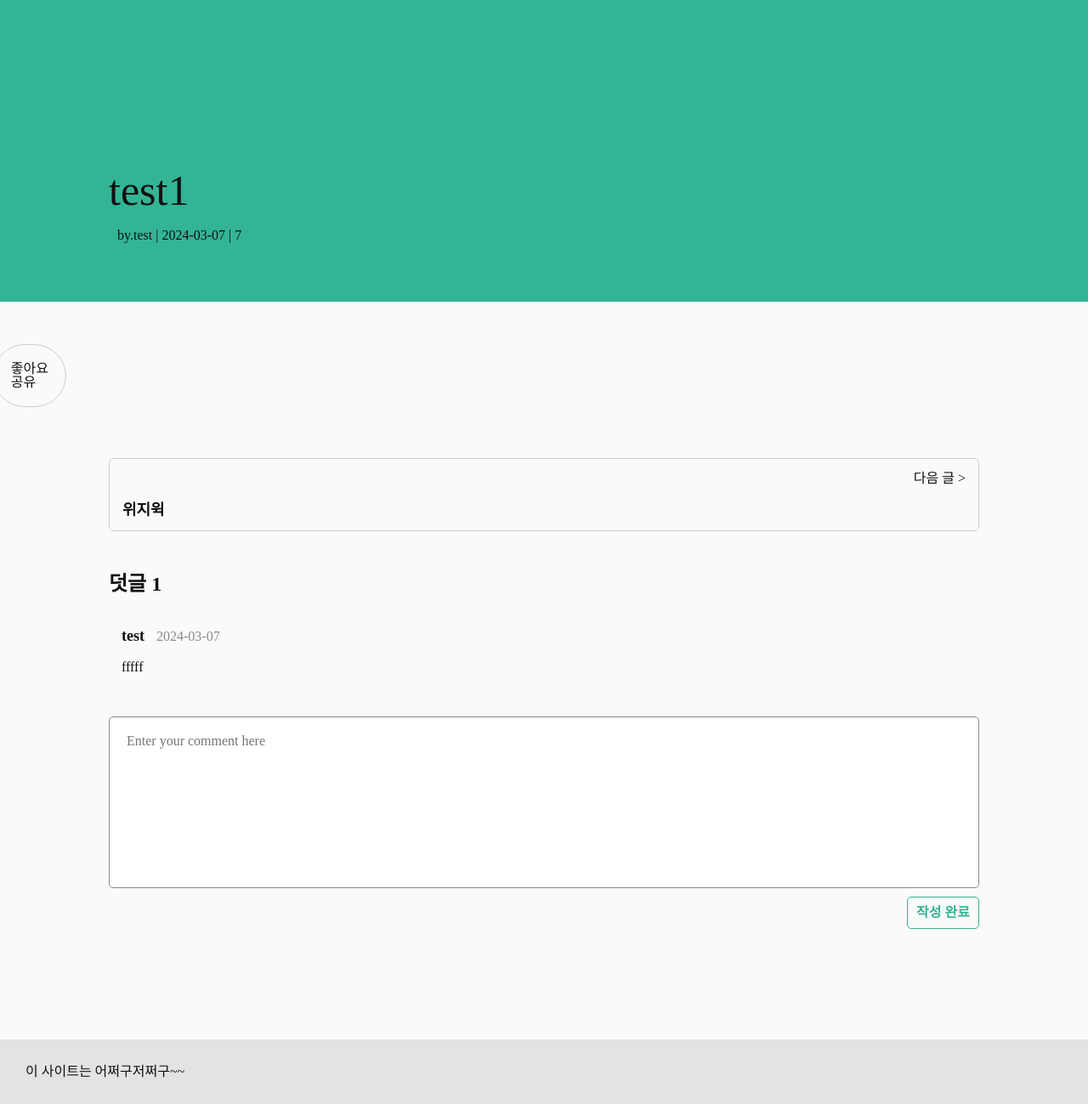
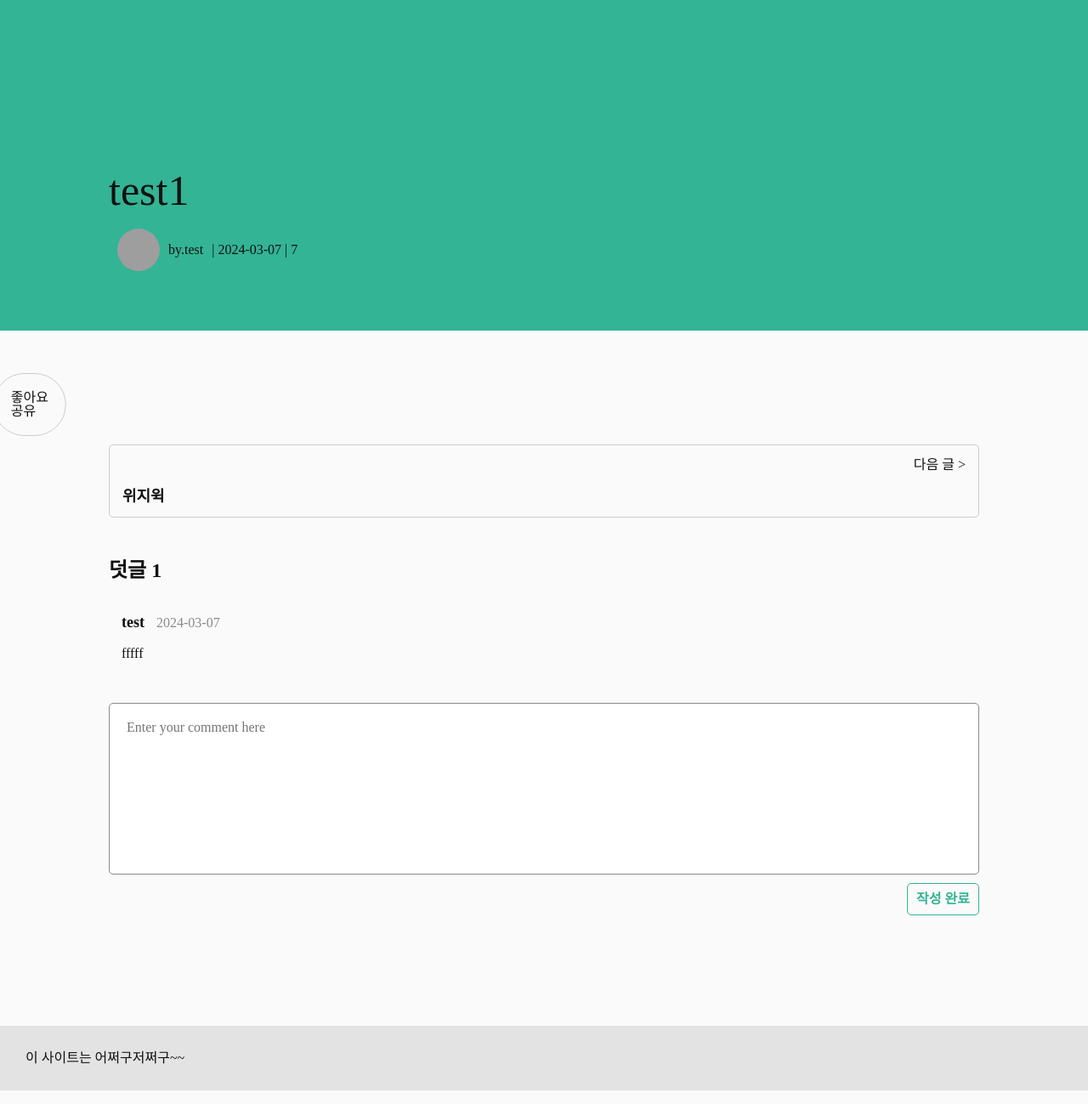
Before and after one commit to escape1001/blog_monoli, a Django app: page /post/1/ in a window 1280 px wide. Shown: the part 91-1390 px from the top of the page at 85% size. Run offline with Django 5.2, Linux system fonts and the light colour scheme; data comes from the database, SQL or seed files in the repository; both versions use the stored data as it was after the commit; some libraries are stand-ins or nearby versions; grey boxes are pictures that could not be loaded.

Commit message:
"update" post_detail 수정

```diff
--- a/blog/views.py
+++ b/blog/views.py
@@ -2,6 +2,7 @@ from django.views.generic import (
     ListView, DetailView, CreateView, UpdateView, DeleteView, View
 )
 from .models import Post, Comment, Tag, Like, Promotion
+from accounts.models import Profile
 from django.urls import reverse_lazy, reverse
 from django.db.models import Q
 from django.contrib.auth.mixins import LoginRequiredMixin, UserPassesTestMixin
@@ -73,7 +74,7 @@ class PostDetail(DetailView):
         return super().get_object(queryset)
 
     def get_context_data(self, **kwargs):
-        author = self.request.user
+        user = self.request.user
         context = super().get_context_data(**kwargs)
         context['form'] = CommentForm()
 
@@ -81,8 +82,14 @@ class PostDetail(DetailView):
         prev_post = Post.objects.filter(pk__lt=current_post.pk).order_by('-pk').first()
         next_post = Post.objects.filter(pk__gt=current_post.pk).order_by('-pk').first()
 
+        try:
+            author_info = Profile.objects.get(user=current_post.author)
+            context['author_info'] = author_info
+        except Profile.DoesNotExist:
+            pass
+
         try :
-            liked = bool(Like.objects.filter(post=current_post, author=author))
+            liked = bool(Like.objects.filter(post=current_post, author=user))
             context['liked'] = liked
         except:
             pass
--- a/static/style/global.css
+++ b/static/style/global.css
@@ -244,10 +244,23 @@ footer{
 .post-detail-wrapper .title-area{
 	padding:20rem 0 5rem;
 	background-color: var(--color-point);
+	position: relative;
+}
+
+.post-detail-wrapper .title-area .thumbnail-image{
+	width: 100%;
+	height: 100%;
+	object-fit: cover;
+	position: absolute;
+	left: 0;
+	top:0;
+	opacity: .7;
 }
 
 .post-detail-wrapper .title-area h2{
 	font-size: var(--font-size-huge);
+	position: relative;
+	z-index: 1;
 }
 
 .post-detail-wrapper .title-area .info-area{
@@ -255,6 +268,22 @@ footer{
 	display: flex;
 	align-items: center;
 	justify-content: space-between;
+	position: relative;
+	z-index: 1;
+}
+
+.post-detail-wrapper .title-area .info-area p,
+.post-detail-wrapper .title-area .info-area p a{
+	display: flex;
+	align-items: center;
+	gap:1rem;
+}
+
+.post-detail-wrapper .title-area .info-area p .profile-image{
+	width: 5rem;
+	height: 5rem;
+	border-radius: 50%;
+	object-fit: cover;
 }
 
 .post-detail-wrapper .title-area .btn-area{
@@ -268,7 +297,7 @@ footer{
 }
 
 .post-detail-wrapper .post-area{
-	padding:5rem 0;
+	padding-bottom:5rem;
 	position: relative;
 }
 
@@ -389,7 +418,7 @@ footer{
 	position: sticky;
 	left:0;
 	top:0;
-	transform: translateX(-100%);
+	transform: translate(-100%, 5rem);
 	border: 1px solid var(--color-mid-grey);
 	display: inline-block;
 	padding:2rem;
--- a/templates/blog/post_detail.html
+++ b/templates/blog/post_detail.html
@@ -1,11 +1,22 @@
 {% extends "base/base.html" %}
+{% load static %}
 {% block content %}
 <main class="post-detail-wrapper">
     <section class="title-area">
+        {% if post.thumbnail_image %}
+        <img class="thumbnail-image" src="{{post.thumbnail_image.url}}" alt="">
+        {% endif %}
         <h2 class="center-content">{{post.title}}</h2>
         <div class="info-area center-content">
             <p>
-                by.<a href="{% url "profile" post.author %}">{{post.author}}</a>
+                <a href="{% url "profile" post.author %}">
+                    {% if author_info.profile_image %}
+                    <img class="profile-image" src="{{author_info.profile_image.url}}">
+                    {% else %}
+                    <img class="profile-image" src="{% static "assets/default_profile.png" %}">
+                    {% endif %}
+                    by.{{post.author}}
+                </a>
                  | {{post.created_at|date:"Y-m-d"}}
                  | {{post.view_count}}
             </p>
```
Also changed, not shown: db.sqlite3, 1 other file.
